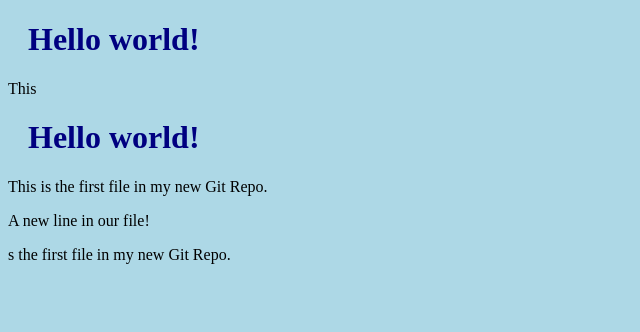
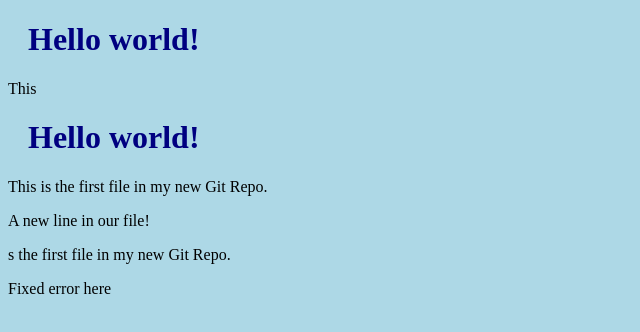
Before and after one commit to dparrab/prueba, a plain HTML site: page index.html in a window 1280 px wide. Shown: the whole page, without its empty margins (0-640 px from the left). Drawn offline with Linux system fonts and the light colour scheme.

Commit message:
updated index.html with emergency fix

```diff
--- a/index.html
+++ b/index.html
@@ -11,6 +11,6 @@
 <p>This is the first file in my new Git Repo.</p>
 <p>A new line in our file!</p>
 s the first file in my new Git Repo.</p>
-
+<p>Fixed error here</p>
 </body>
 </html>
```
